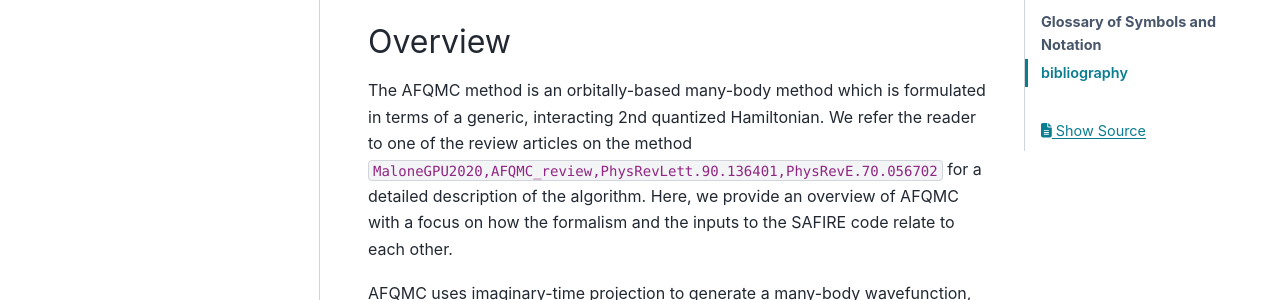
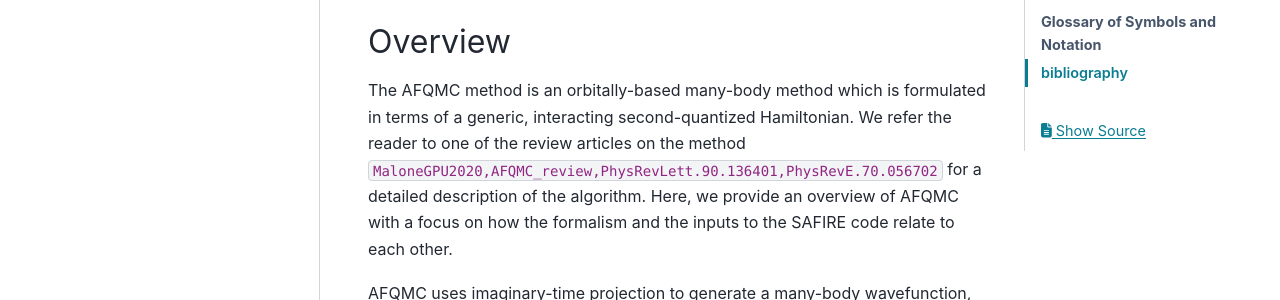
Before and after one commit to bkesk/SAFIRE, a Sphinx documentation site: the page built from docs/afqmc.rst, in a window 1280 px wide and 900 px high. Shown: the part 259-559 px from the top of the window. Built offline with Sphinx 7.4.7 and the PyData theme 0.15.4, drawn with Linux system fonts in a browser that asks for light colours; pages that are not in the unit, such as notebooks, are missing from menus; cross-references to code outside the pages are shown as plain code.

Commit message:
docs/tutorials: 2nd -> second

```diff
--- a/docs/afqmc.rst
+++ b/docs/afqmc.rst
@@ -6,7 +6,7 @@ Auxiliary-Field Quantum Monte Carlo
 Overview
 --------
 
-The AFQMC method is an orbitally-based many-body method which is formulated in terms of a generic, interacting 2nd quantized Hamiltonian.
+The AFQMC method is an orbitally-based many-body method which is formulated in terms of a generic, interacting second-quantized Hamiltonian.
 We refer the reader to one of the review articles on the method :cite:`MaloneGPU2020,AFQMC_review,PhysRevLett.90.136401,PhysRevE.70.056702`
 for a detailed description of the algorithm.
 Here, we provide an overview of AFQMC with a focus on how the formalism and the inputs to the SAFIRE code relate to each other.
--- a/docs/tutorials/molecules/overview.rst
+++ b/docs/tutorials/molecules/overview.rst
@@ -16,7 +16,7 @@ Some preliminaries
 
 Typical quantum chemistry calculations are performed in a basis
 of contracted Gaussian-type orbitals (cGTOs), :math:`g_\mu(\vec{r})`;
-however, AFQMC is formulated in the language of 2nd quantization
+however, AFQMC is formulated in the language of second quantization
 and requires an orthonormal basis.
 Some common choices of orthonormal basis are the set of canonical Hartree-Fock orbitals,
 or orthogonalized atomic orbitals.
@@ -121,7 +121,7 @@ Typical Workflow
 .. image:: https://users.flatironinstitute.org/~beskridge/tutorial_figs/6784ee4ea455921958ac327234b91ab07702736ab22fa2df804e8dccbc36a404/00a_molecules_intro/QChemWorkflow_v3.png
    :width: 900
 
-SAFIRE reads :math:`\hat{H}` in generic 2nd-quantized form from an HDF5 file.
+SAFIRE reads :math:`\hat{H}` in generic second-quantized form from an HDF5 file.
 This allows SAFIRE to use any Hamiltonian that can be expressed in this form.
 The `afqmctools` CLI tools / Python package can write a Hamiltonian to the SAFIRE format
 given arrays containing the matrix elements,
```
Also changed, not shown: docs/examples/molecules/06_Pb-spin-orbit/06_Electron_affinity_of_Pb.ipynb, docs/tutorials/models/01_hello_safire/01_hello_safire.ipynb, docs/tutorials/models/01_hello_safire/01_hello_safire_executed.ipynb.
